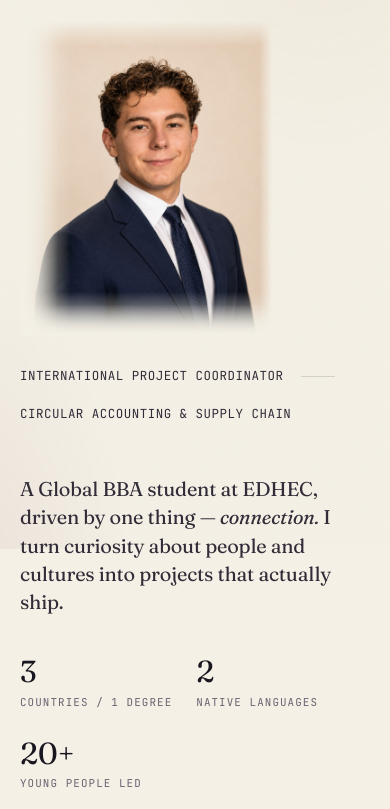
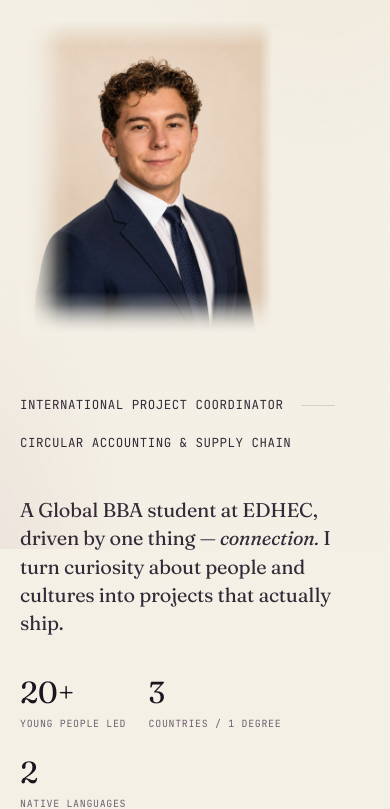
Before and after one commit to vdelvat-netizen/vdelvat-netizen.github.io, a plain HTML site: page index.html in a window 390 px wide. Shown: the part 295-1104 px from the top of the page. Drawn offline with Linux system fonts and the light colour scheme.

Commit message:
Refine hero: larger portrait, lowered role line, single-line stats
Enlarge the hero portrait and top-align it with the name, push the role
line further down for breathing room, and force the three stats onto one
line (lead with 20+). Stats wrap again on mobile.

Co-Authored-By: Claude Opus 4.8 <noreply@anthropic.com>

```diff
--- a/assets/styles.css
+++ b/assets/styles.css
@@ -154,25 +154,26 @@ body.on-dark .cursor-dot{background:var(--dark-paper);mix-blend-mode:screen}
 /* ============================================================ HERO */
 .hero{min-height:100svh;display:flex;flex-direction:column;justify-content:center;padding-top:6rem;padding-bottom:3rem;position:relative;z-index:1}
 .hero-top{display:flex;justify-content:space-between;align-items:flex-end;gap:2rem;margin-bottom:clamp(1.5rem,4vh,3rem);flex-wrap:wrap}
-.hero-head{display:grid;grid-template-columns:minmax(0,1fr) minmax(0,0.74fr);align-items:center;gap:clamp(1.5rem,4vw,3.5rem)}
+.hero-head{display:grid;grid-template-columns:minmax(0,1fr) minmax(0,0.92fr);align-items:start;gap:clamp(1.5rem,4vw,3.5rem)}
 .hero-name{font-size:clamp(3rem,11.5vw,11rem);letter-spacing:-0.04em;line-height:0.88}
 .hero-name em{font-style:italic;font-weight:320;color:var(--clay)}
-.hero-role{display:flex;align-items:center;gap:1.1rem;flex-wrap:wrap;margin-top:clamp(1.4rem,3.5vh,2.6rem);
+.hero-role{display:flex;align-items:center;gap:1.1rem;flex-wrap:wrap;margin-top:clamp(2.5rem,7vh,5.5rem);
   font-family:var(--f-mono);font-size:clamp(0.78rem,1.1vw,0.95rem);letter-spacing:0.04em;text-transform:uppercase;color:var(--ink-soft)}
 .hero-role .sep{width:34px;height:1px;background:var(--line);display:inline-block}
-.hero-grid{display:grid;grid-template-columns:1.4fr 1fr;gap:clamp(2rem,5vw,5rem);align-items:end;margin-top:clamp(2.5rem,6vh,4.5rem)}
+.hero-grid{display:grid;grid-template-columns:minmax(0,1.2fr) minmax(0,1.15fr);gap:clamp(1.5rem,3vw,3.2rem);align-items:end;margin-top:clamp(2rem,5vh,4rem)}
 .hero-lead{align-self:end}
 .hero-meta{display:flex;flex-direction:column;gap:.9rem;align-items:flex-start;justify-self:end}
-.hero-stats{display:flex;gap:clamp(1.5rem,4vw,3rem);flex-wrap:wrap}
+.hero-stats{display:flex;gap:clamp(0.8rem,1.6vw,1.5rem);flex-wrap:nowrap}
+.hero-stats .stat{flex:none}
 .stat .num{font-family:var(--f-display);font-size:clamp(1.9rem,3vw,2.8rem);line-height:1;font-weight:400;display:block}
-.stat .cap{font-family:var(--f-mono);font-size:0.68rem;letter-spacing:0.1em;text-transform:uppercase;color:var(--muted);margin-top:.5rem}
+.stat .cap{font-family:var(--f-mono);font-size:0.62rem;letter-spacing:0.07em;text-transform:uppercase;color:var(--muted);margin-top:.5rem;white-space:nowrap}
 .scroll-cue{display:flex;align-items:center;gap:.7rem;margin-top:clamp(2rem,5vh,3.5rem);font-family:var(--f-mono);font-size:0.7rem;letter-spacing:0.18em;text-transform:uppercase;color:var(--muted)}
 .scroll-cue .line{position:relative;width:46px;height:1px;background:var(--line);overflow:hidden}
 .scroll-cue .line::after{content:"";position:absolute;inset:0;background:var(--ink);transform:translateX(-100%);animation:cue 2.4s var(--ease) infinite}
 @keyframes cue{0%{transform:translateX(-100%)}50%{transform:translateX(0)}100%{transform:translateX(100%)}}
 
 /* ============================================================ PORTRAIT / PHOTO SLOTS */
-.portrait{position:relative;justify-self:end;align-self:center;height:clamp(330px,52vh,560px);aspect-ratio:4/5;width:auto;max-width:100%}
+.portrait{position:relative;justify-self:end;align-self:start;height:clamp(400px,66vh,720px);aspect-ratio:4/5;width:auto;max-width:100%}
 .portrait.is-empty{border:1px dashed var(--line);border-radius:18px;background:var(--paper-2);overflow:hidden}
 .portrait:not(.is-empty) img{object-position:50% 12%;
   -webkit-mask-image:linear-gradient(to right,transparent 0,#000 15%,#000 95%,transparent 100%),linear-gradient(to bottom,transparent 0,#000 8%,#000 90%,transparent 100%);
@@ -353,6 +354,7 @@ body.on-dark .cursor-dot{background:var(--dark-paper);mix-blend-mode:screen}
   .nav-toggle[aria-expanded="true"] span:last-child{transform:translateY(-3.25px) rotate(-45deg)}
   .hero-head{grid-template-columns:1fr;gap:2rem}
   .portrait{height:auto;width:min(72%,300px);aspect-ratio:4/5;justify-self:start}
+  .hero-stats{flex-wrap:wrap;gap:1.4rem}
   .hero-grid{grid-template-columns:1fr;gap:2.5rem}
   .hero-meta{justify-self:start}
   .about-grid{grid-template-columns:1fr;gap:2rem}
--- a/index.html
+++ b/index.html
@@ -69,9 +69,9 @@
     </p>
     <div class="hero-meta r-up" data-d="4">
       <div class="hero-stats">
+        <div class="stat"><span class="num">20+</span><span class="cap">Young people led</span></div>
         <div class="stat"><span class="num">3</span><span class="cap">Countries / 1 degree</span></div>
         <div class="stat"><span class="num">2</span><span class="cap">Native languages</span></div>
-        <div class="stat"><span class="num">20+</span><span class="cap">Young people led</span></div>
       </div>
     </div>
   </div>
```
